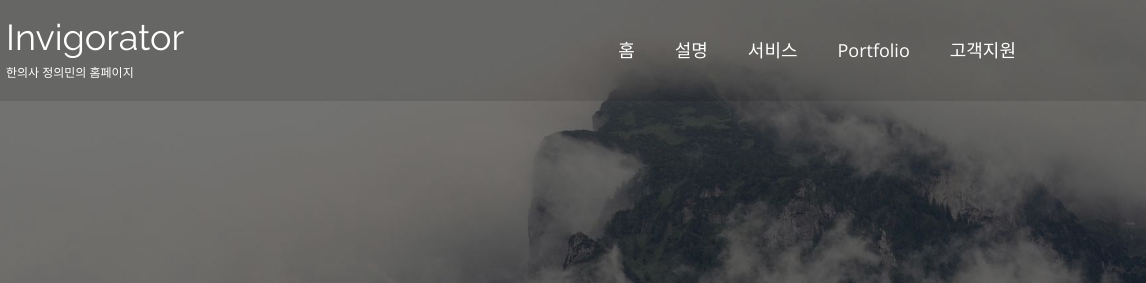
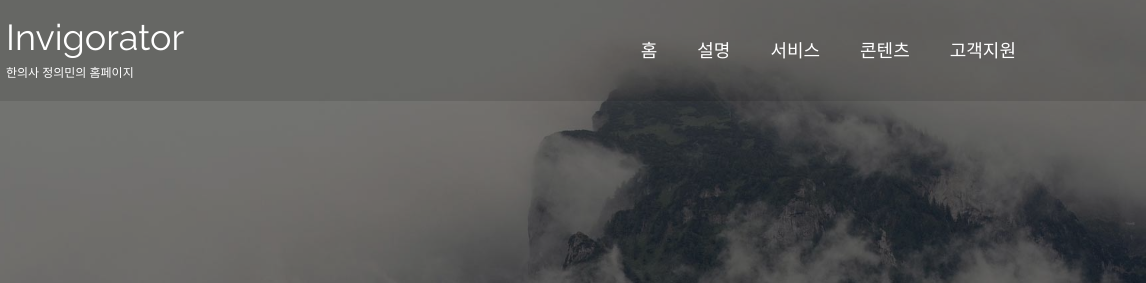
Before and after one commit to invigorator/invigorator.github.io, a plain HTML site: page index.html in a window 1280 px wide. Shown: the top 283 px of the page, 134-1280 px from the left. Drawn offline with nearby package versions, Linux system fonts and the light colour scheme.

Commit message:
Contents_change#3

```diff
--- a/index.html
+++ b/index.html
@@ -97,7 +97,7 @@
 												<li class="active"><a href="#banner">홈</a></li>
 												<li><a href="#about">설명</a></li>
 												<li><a href="#services">서비스</a></li>
-												<li><a href="#portfolio">Portfolio</a></li>
+												<li><a href="#portfolio">콘텐츠</a></li>
 												<li><a href="#clients">고객지원</a></li>
 												<li><a href="#contact"></a></li>
 											</ul>
```
